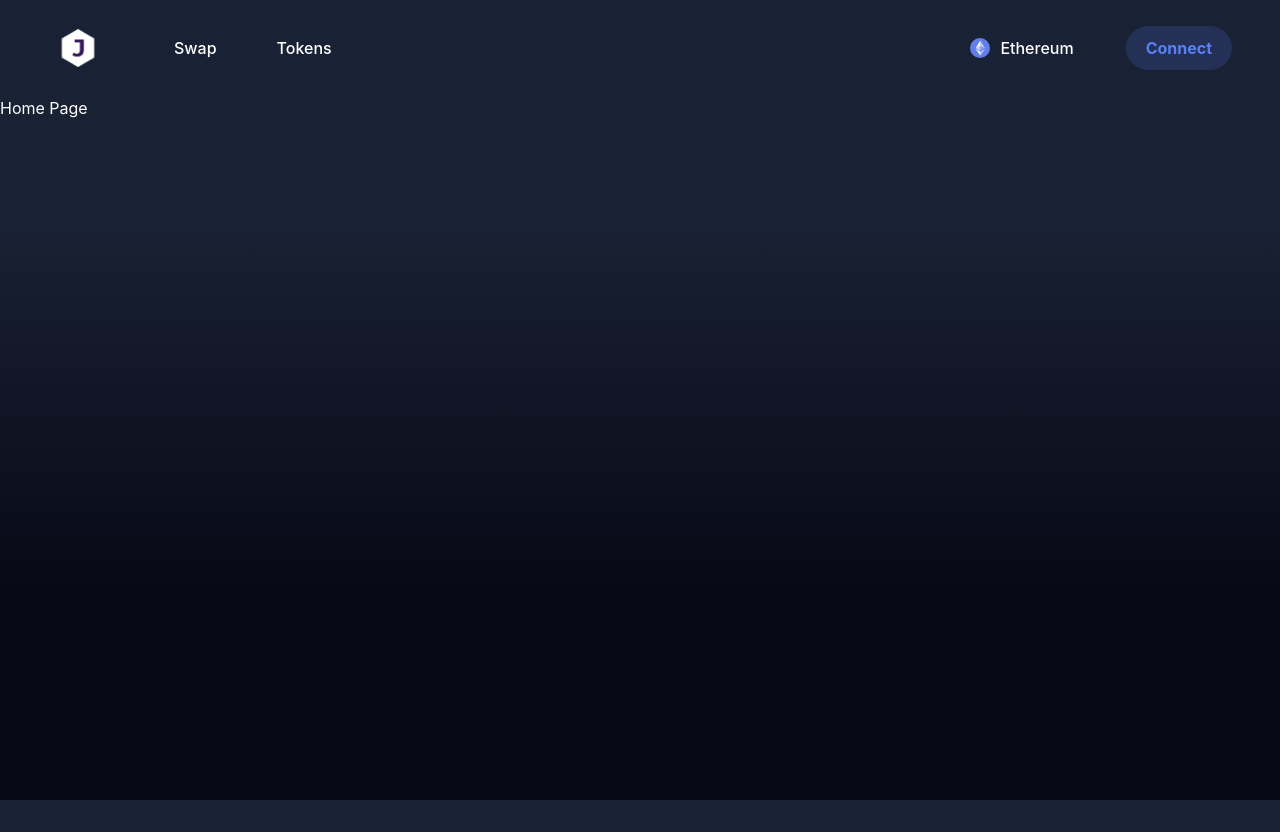
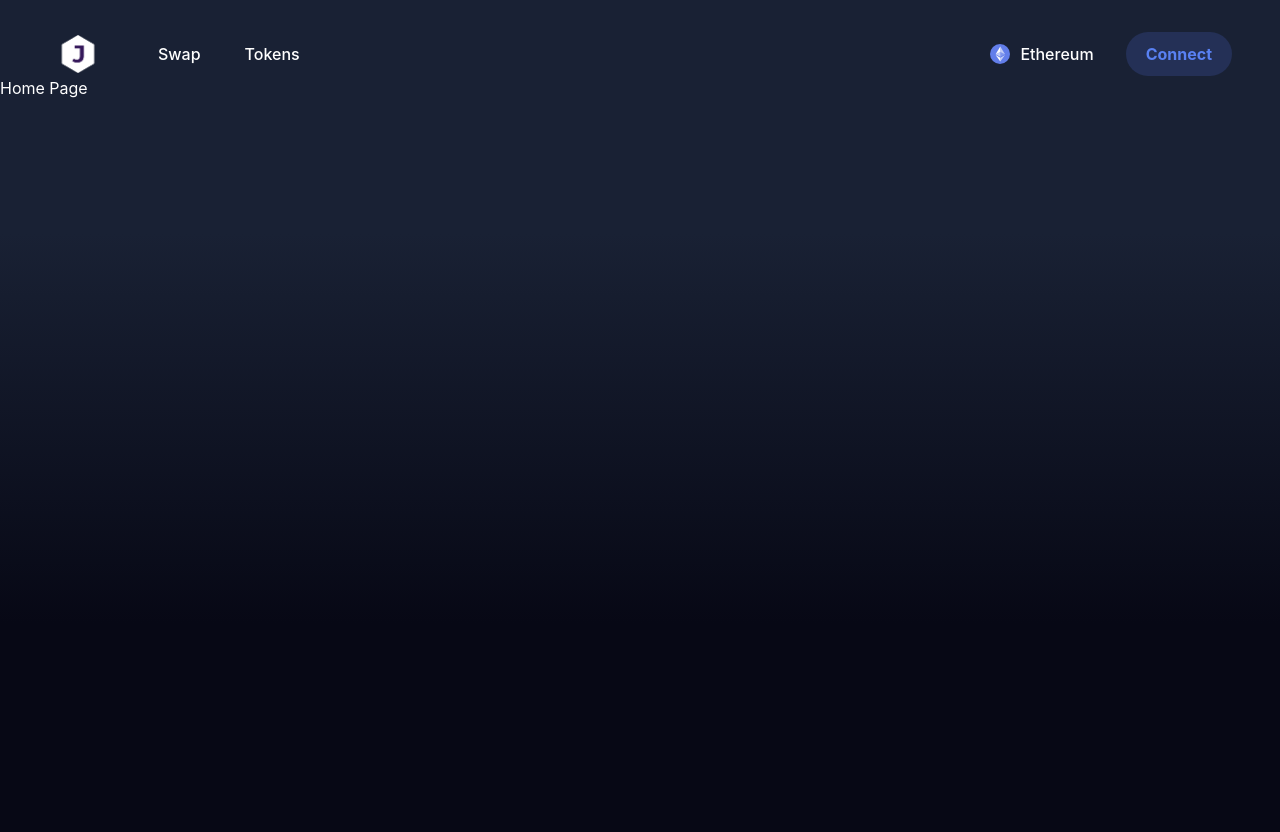
Before and after one commit to Jovian-Dsouza/jovi-dex, a Next.js app: page / in a window 1280 px wide. Before the commit the page ends 800 px from the top, so only its background shows below. Built offline with nearby package versions, Linux system fonts and the light colour scheme.

Commit message:
update header

```diff
--- a/src/components/Header.js
+++ b/src/components/Header.js
@@ -3,8 +3,9 @@ import Link from "next/link";
 
 function Header() {
   return (
-    <header className="h-24 flex justify-between items-center px-12">
-      <div className="flex items-center gap-8">
+    <header className="flex justify-between items-center mt-8 px-12">
+      {/* logo and left buttons */}
+      <div className="flex items-center space-x-4">
         <Image
           className="pr-5"
           src="/logo.png"
@@ -19,7 +20,10 @@ function Header() {
           <Link href="/tokens">Tokens</Link>
         </div>
       </div>
-      <div class="flex items-center justify-end gap-10">
+
+      {/* Right buttons */}
+      <div class="flex items-center justify-end space-x-5">
+        {/* Crypto currency button */}
         <div class="flex items-center p-2.5 px-3 rounded font-medium transition duration-300 hover:bg-slate-800">
           <Image
             className="pr-2.5"
@@ -30,7 +34,8 @@ function Header() {
           />
           <div>Ethereum</div>
         </div>
-        <div class="bg-[#243056] font-bold transition duration-300 text-[#5981F3] p-2.5 px-5 rounded-full hover:text-[#3b4874]">
+        {/* Connect button */}
+        <div class="p-2.5 px-5 rounded-full bg-[#243056] text-[#5981F3] font-bold transition duration-300 hover:text-[#3b4874]">
           Connect
         </div>
       </div>
```
